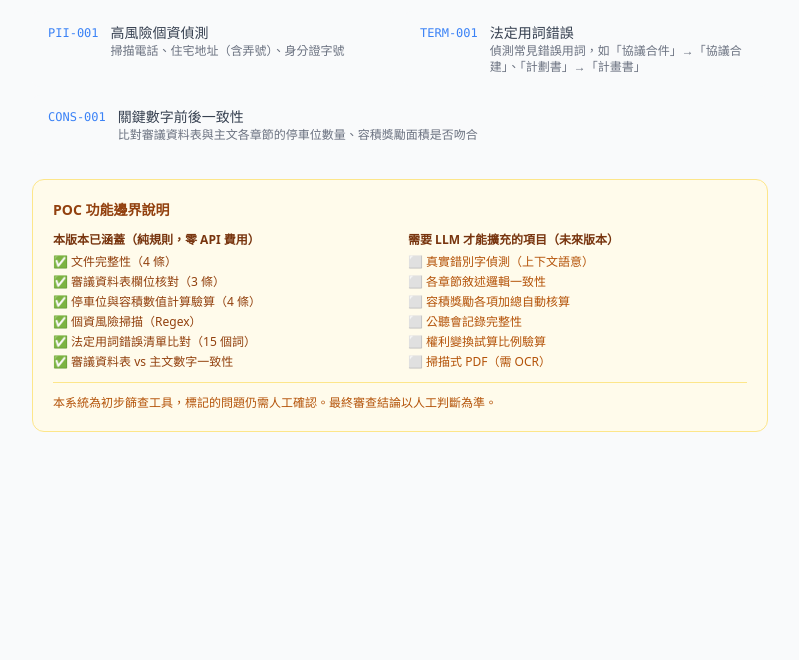
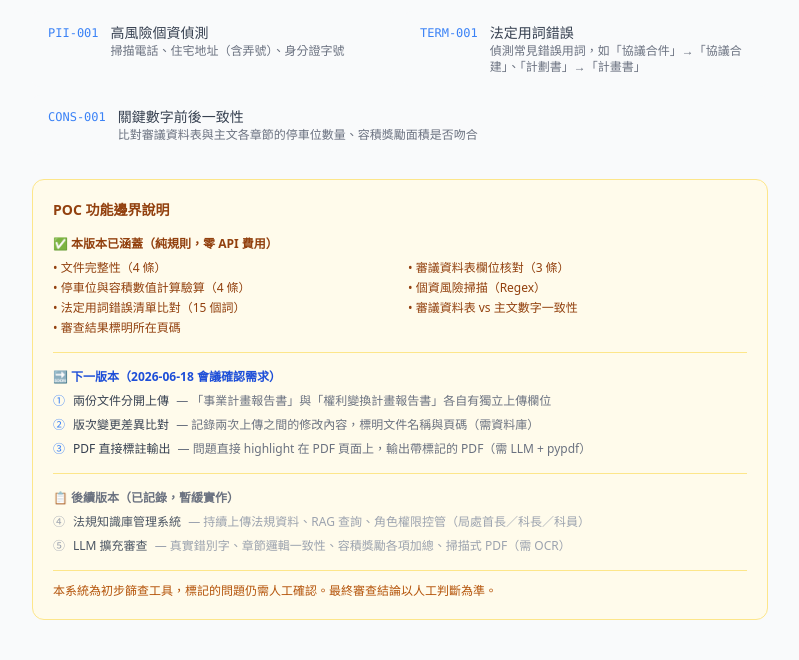
Before and after one commit to jeff5242/webapp-city-reframe-audition, a FastAPI app: page / in a window 1280 px wide. Shown: the part 1194-1854 px from the top of the page, without its empty margins (240-1039 px from the left). Before the commit the page ends 1626 px from the top, so only its background shows below. Run offline with FastAPI, Linux system fonts and the light colour scheme; some libraries are stand-ins or nearby versions.

Commit message:
docs: update POC feature boundary with 2026-06-18 meeting requirements

```diff
--- a/templates/upload.html
+++ b/templates/upload.html
@@ -195,32 +195,72 @@
 
     <!-- POC 功能邊界 -->
     <div class="bg-amber-50 border border-amber-200 rounded-xl p-5">
-      <h3 class="text-sm font-semibold text-amber-800 mb-3">POC 功能邊界說明</h3>
-      <div class="grid grid-cols-1 sm:grid-cols-2 gap-4 text-xs text-amber-900">
-        <div>
-          <p class="font-semibold mb-1.5">本版本已涵蓋（純規則，零 API 費用）</p>
-          <ul class="space-y-1 text-amber-800">
-            <li>✅ 文件完整性（4 條）</li>
-            <li>✅ 審議資料表欄位核對（3 條）</li>
-            <li>✅ 停車位與容積數值計算驗算（4 條）</li>
-            <li>✅ 個資風險掃描（Regex）</li>
-            <li>✅ 法定用詞錯誤清單比對（15 個詞）</li>
-            <li>✅ 審議資料表 vs 主文數字一致性</li>
-          </ul>
-        </div>
-        <div>
-          <p class="font-semibold mb-1.5">需要 LLM 才能擴充的項目（未來版本）</p>
-          <ul class="space-y-1 text-amber-700">
-            <li>⬜ 真實錯別字偵測（上下文語意）</li>
-            <li>⬜ 各章節敘述邏輯一致性</li>
-            <li>⬜ 容積獎勵各項加總自動核算</li>
-            <li>⬜ 公聽會記錄完整性</li>
-            <li>⬜ 權利變換試算比例驗算</li>
-            <li>⬜ 掃描式 PDF（需 OCR）</li>
-          </ul>
-        </div>
+      <h3 class="text-sm font-semibold text-amber-800 mb-4">POC 功能邊界說明</h3>
+
+      <!-- 已實作 -->
+      <div class="mb-4">
+        <p class="text-xs font-semibold text-amber-800 mb-2">✅ 本版本已涵蓋（純規則，零 API 費用）</p>
+        <ul class="grid grid-cols-1 sm:grid-cols-2 gap-x-4 gap-y-1 text-xs text-amber-800">
+          <li>• 文件完整性（4 條）</li>
+          <li>• 審議資料表欄位核對（3 條）</li>
+          <li>• 停車位與容積數值計算驗算（4 條）</li>
+          <li>• 個資風險掃描（Regex）</li>
+          <li>• 法定用詞錯誤清單比對（15 個詞）</li>
+          <li>• 審議資料表 vs 主文數字一致性</li>
+          <li>• 審查結果標明所在頁碼</li>
+        </ul>
       </div>
-      <p class="mt-3 text-xs text-amber-700 border-t border-amber-200 pt-3">
+
+      <!-- 下一版本（已確認需求） -->
+      <div class="mb-4 border-t border-amber-200 pt-4">
+        <p class="text-xs font-semibold text-blue-700 mb-2">🔜 下一版本（2026-06-18 會議確認需求）</p>
+        <ul class="space-y-2 text-xs">
+          <li class="flex gap-2 items-start">
+            <span class="text-blue-500 shrink-0">①</span>
+            <div>
+              <span class="font-medium text-gray-700">兩份文件分開上傳</span>
+              <span class="text-gray-500 ml-1">— 「事業計畫報告書」與「權利變換計畫報告書」各自有獨立上傳欄位</span>
+            </div>
+          </li>
+          <li class="flex gap-2 items-start">
+            <span class="text-blue-500 shrink-0">②</span>
+            <div>
+              <span class="font-medium text-gray-700">版次變更差異比對</span>
+              <span class="text-gray-500 ml-1">— 記錄兩次上傳之間的修改內容，標明文件名稱與頁碼（需資料庫）</span>
+            </div>
+          </li>
+          <li class="flex gap-2 items-start">
+            <span class="text-blue-500 shrink-0">③</span>
+            <div>
+              <span class="font-medium text-gray-700">PDF 直接標註輸出</span>
+              <span class="text-gray-500 ml-1">— 問題直接 highlight 在 PDF 頁面上，輸出帶標記的 PDF（需 LLM + pypdf）</span>
+            </div>
+          </li>
+        </ul>
+      </div>
+
+      <!-- 未來功能（已記錄，暫緩） -->
+      <div class="mb-4 border-t border-amber-200 pt-4">
+        <p class="text-xs font-semibold text-gray-500 mb-2">📋 後續版本（已記錄，暫緩實作）</p>
+        <ul class="space-y-2 text-xs">
+          <li class="flex gap-2 items-start">
+            <span class="text-gray-400 shrink-0">④</span>
+            <div>
+              <span class="font-medium text-gray-600">法規知識庫管理系統</span>
+              <span class="text-gray-400 ml-1">— 持續上傳法規資料、RAG 查詢、角色權限控管（局處首長／科長／科員）</span>
+            </div>
+          </li>
+          <li class="flex gap-2 items-start">
+            <span class="text-gray-400 shrink-0">⑤</span>
+            <div>
+              <span class="font-medium text-gray-600">LLM 擴充審查</span>
+              <span class="text-gray-400 ml-1">— 真實錯別字、章節邏輯一致性、容積獎勵各項加總、掃描式 PDF（需 OCR）</span>
+            </div>
+          </li>
+        </ul>
+      </div>
+
+      <p class="text-xs text-amber-700 border-t border-amber-200 pt-3">
         本系統為初步篩查工具，標記的問題仍需人工確認。最終審查結論以人工判斷為準。
       </p>
     </div>
```
